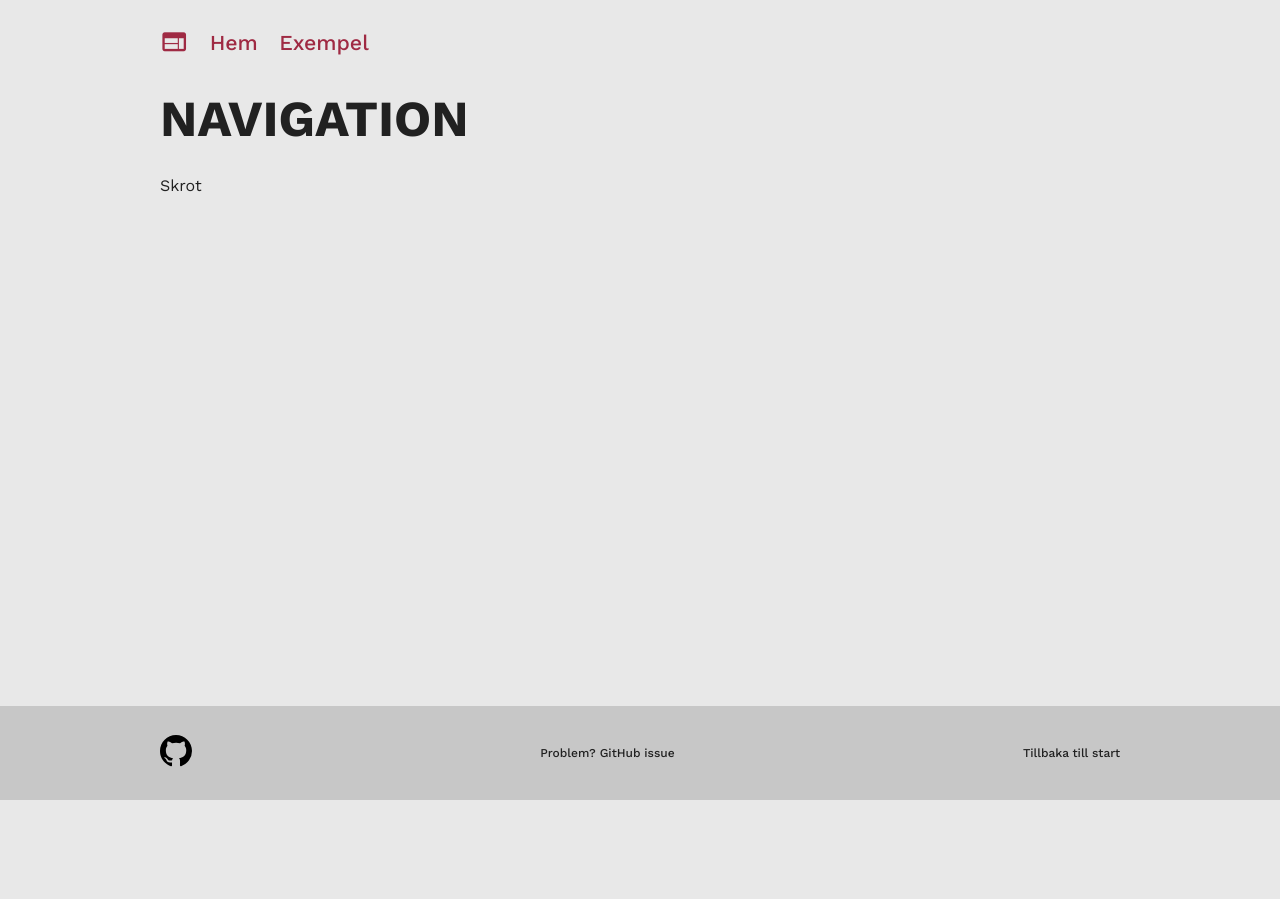
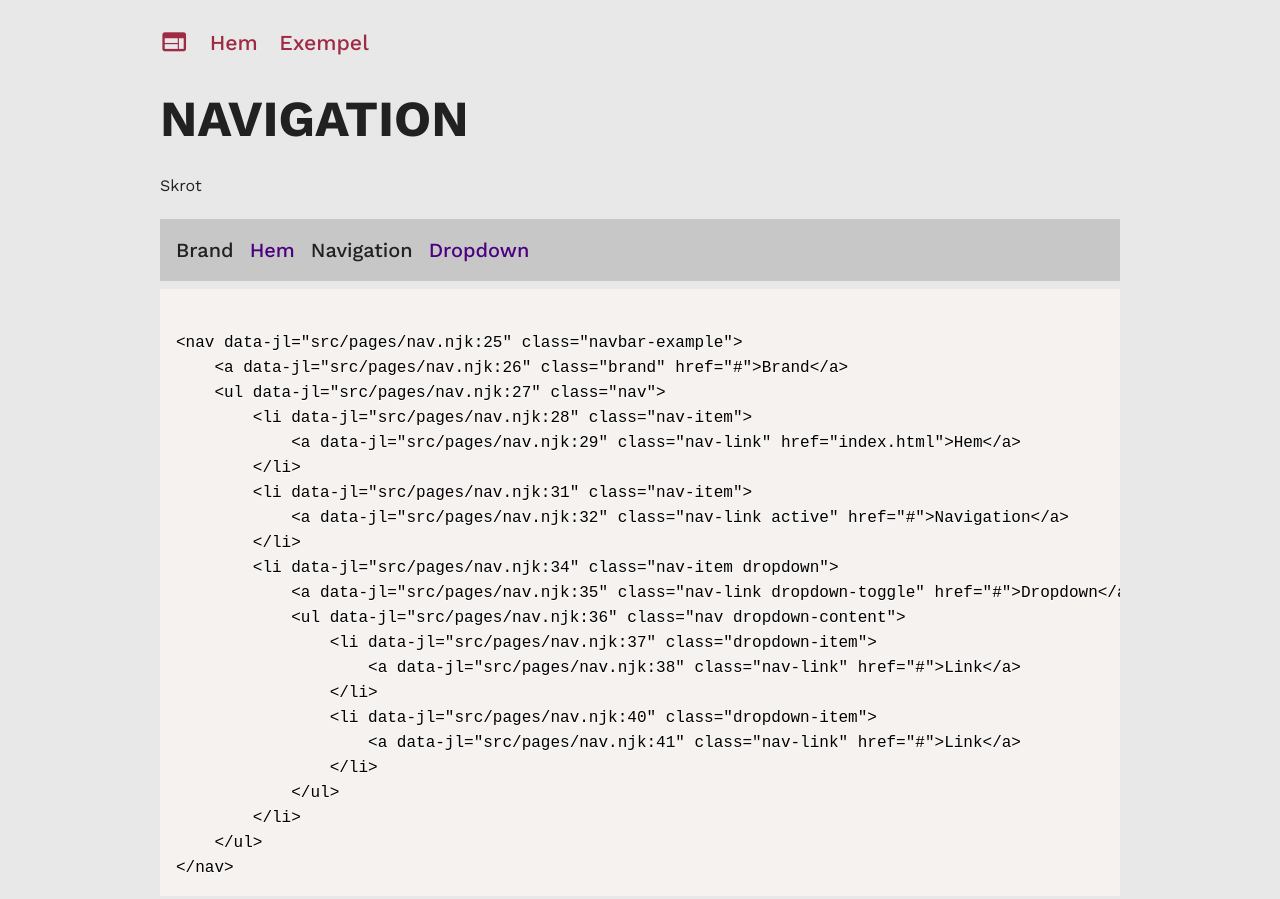
Before and after one commit to jensadev/wu-exempel, an Eleventy site: page src/pages/nav.njk in a window 1280 px wide. Shown: the top 899 px of the page. Before the commit the page ends 800 px from the top, so only its background shows below. Built offline with nearby package versions, Linux system fonts and the light colour scheme; Eleventy itself is replaced by a stand-in of ours; code samples lack their colours; files that its build step writes are made by us from their sources.

Commit message:
✨ nav example

```diff
--- /dev/null
+++ b/src/_includes/examples/nav-example.njk
@@ -0,0 +1,21 @@
+<link rel="stylesheet" href="{{ '/css/examples/nav-example.css' }}">
+<nav class="navbar-example">
+    <a class="brand" href="#">Brand</a>
+    <ul class="nav">
+        <li class="nav-item"><a class="nav-link" href="index.html">Hem</a></li>
+        <li class="nav-item">
+            <a class="nav-link active" href="#">Navigation</a>
+        </li>
+        <li class="nav-item dropdown">
+            <a class="nav-link dropdown-toggle" href="#">Dropdown</a>
+            <ul class="nav dropdown-content">
+                <li class="dropdown-item">
+                    <a class="nav-link" href="#">Link</a>
+                </li>
+                <li class="dropdown-item">
+                    <a class="nav-link" href="#">Link</a>
+                </li>
+            </ul>
+        </li>
+    </ul>
+</nav>
--- a/src/pages/nav.njk
+++ b/src/pages/nav.njk
@@ -3,6 +3,14 @@ title: Navigation
 layout: layouts/base.njk
 ---
 
+{% block head %}
+<link
+    rel="stylesheet"
+    href="https://cdnjs.cloudflare.com/ajax/libs/prism/1.23.0/themes/prism.min.css"
+    integrity="sha512-tN7Ec6zAFaVSG3TpNAKtk4DOHNpSwKHxxrsiw4GHKESGPs5njn/0sMCUMl2svV4wo4BK/rCP7juYz+zx+l6oeQ=="
+    crossorigin="anonymous"
+    referrerpolicy="no-referrer" />
+{% endblock %}
 <main id="main-content" class="page container">
     <header class="page__hero flow">
         <h1 class="logo__heading">
@@ -11,5 +19,107 @@ layout: layouts/base.njk
     </header>
     <section class="page__content flow">
         <p>Skrot</p>
+        {% include "examples/nav-example.njk" %}
+        <!-- Nunjucks Template -->
+{% highlight "html" %}
+<nav class="navbar-example">
+    <a class="brand" href="#">Brand</a>
+    <ul class="nav">
+        <li class="nav-item">
+            <a class="nav-link" href="index.html">Hem</a>
+        </li>
+        <li class="nav-item">
+            <a class="nav-link active" href="#">Navigation</a>
+        </li>
+        <li class="nav-item dropdown">
+            <a class="nav-link dropdown-toggle" href="#">Dropdown</a>
+            <ul class="nav dropdown-content">
+                <li class="dropdown-item">
+                    <a class="nav-link" href="#">Link</a>
+                </li>
+                <li class="dropdown-item">
+                    <a class="nav-link" href="#">Link</a>
+                </li>
+            </ul>
+        </li>
+    </ul>
+</nav>
+{% endhighlight %}
+{% highlight "css" %}
+.navbar-example {
+    display: flex;
+    flex-wrap: wrap;
+    align-items: center;
+    padding: 1rem;
+    background-color: var(--color-grey);
+    font-size: 1.25rem;
+}
+.nav {
+    list-style: none;
+    display: flex;
+    flex-direction: row;
+}
+.nav a {
+    text-decoration: none;
+}
+.nav-item {
+    padding-right: 1rem;
+}
+.nav-item:first-child {
+    padding-left: 1rem;
+}
+.nav-link {
+    color: var(--color-secondary);
+}
+.nav-link:hover {
+    color: var(--color-dark);
+}
+.brand {
+    white-space: nowrap;
+}
+.active {
+    color: var(--color-dark);
+}
+.dropdown {
+    position: relative;
+    display: inline-block;
+}
+.dropdown-content {
+    display: none;
+    position: absolute;
+    background-color: #f9f9f9;
+    min-width: 10rem;
+    box-shadow: 0px 8px 16px 0px var(--color-shadow);
+    background-color: var(--color-light);
+    padding: 0.5rem;
+    z-index: 1010;
+}
+.dropdown-item {
+    padding: 0.25rem 0.5rem;
+}
+.dropdown:hover .dropdown-content {
+    display: flex;
+    flex-direction: column;
+}
+@media (max-width: 768px) {
+    .navbar-example {
+        flex-direction: column;
+        align-items: flex-start;
+    }
+    .navbar-example .nav {
+        flex-direction: column;
+    }
+    .nav-item:first-child {
+        padding-left: 0rem;
+    }
+}
+.fixed-top {
+    position: fixed;
+    top: 0;
+    right: 0;
+    left: 0;
+    z-index: 1000;
+}
+{% endhighlight %}
     </section>
 </main>
--- /dev/null
+++ b/src/scss/examples/nav-example.scss
@@ -0,0 +1,72 @@
+.navbar-example {
+    display: flex;
+    flex-wrap: wrap;
+    align-items: center;
+    padding: 1rem;
+    background-color: var(--color-grey);
+    font-size: 1.25rem;
+    @media (max-width: 768px) {
+        flex-direction: column;
+        align-items: flex-start;
+    }
+    .nav {
+        list-style: none;
+        display: flex;
+        flex-direction: row;
+        @media (max-width: 768px) {
+            flex-direction: column;
+        }
+        a {
+            text-decoration: none;
+        }
+    }
+    .nav-item {
+        padding-right: 1rem;
+        &:first-child {
+            padding-left: 1rem;
+            @media (max-width: 768px) {
+                padding-left: 0rem;
+            }
+        }
+    }
+    .brand {
+        white-space: nowrap;
+    }
+    .nav-link {
+        color: var(--color-secondary);
+    }
+    .nav-link:hover {
+        color: var(--color-dark);
+    }
+    .active {
+        color: var(--color-dark);
+    }
+    .dropdown {
+        position: relative;
+        display: inline-block;
+    }
+    .dropdown-content {
+        display: none;
+        position: absolute;
+        background-color: #f9f9f9;
+        min-width: 10rem;
+        box-shadow: 0px 8px 16px 0px var(--color-shadow);
+        background-color: var(--color-light);
+        padding: 0.5rem;
+        z-index: 1010;
+    }
+    .dropdown-item {
+        padding: 0.25rem 0.5rem;
+    }
+    .dropdown:hover .dropdown-content {
+        display: flex;
+        flex-direction: column;
+    }
+    .fixed-top {
+        position: fixed;
+        top: 0;
+        right: 0;
+        left: 0;
+        z-index: 1000;
+    }
+}
```
